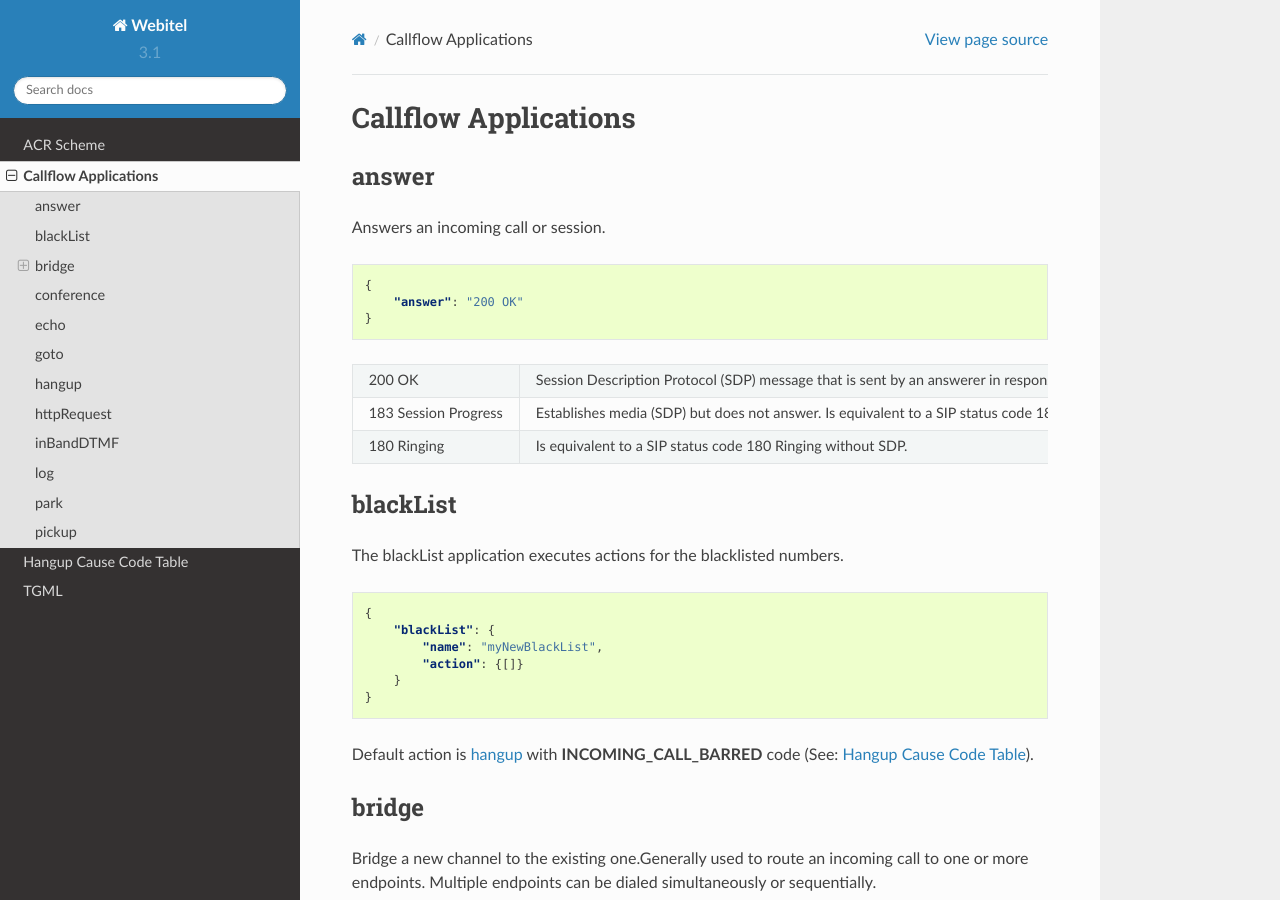
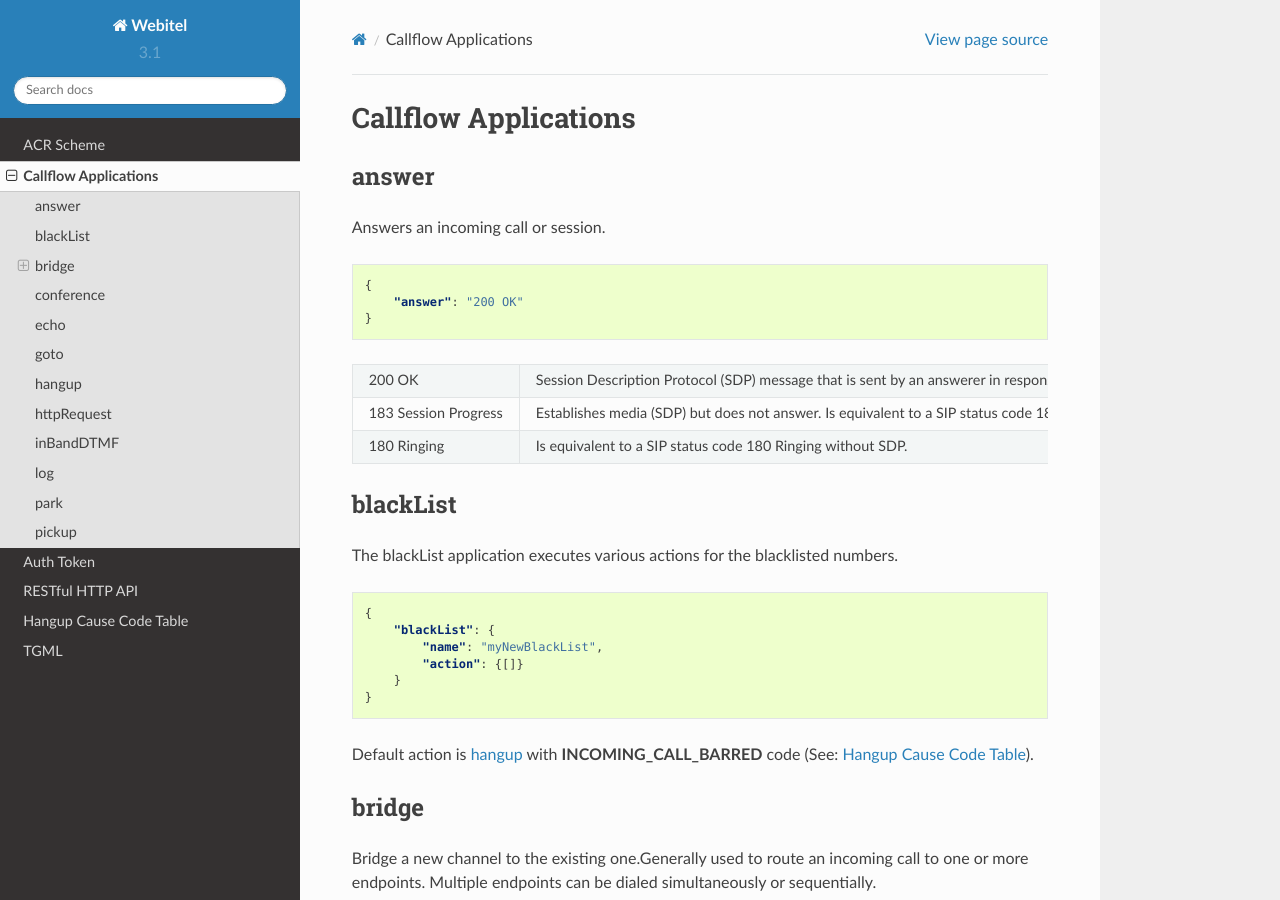
Before and after one commit to webitel/docs-en, a Sphinx documentation site: the page built from source/acr-applications.rst, in a window 1280 px wide and 900 px high. Built offline with Sphinx 7.4.7 and the Read the Docs theme 2.0.0, drawn with Linux system fonts in a browser that asks for light colours.

Commit message:
Webitel RESTful HTTP API

```diff
--- a/source/acr-applications.rst
+++ b/source/acr-applications.rst
@@ -27,7 +27,7 @@
 blackList
 ----------
 
-The blackList application executes actions for the blacklisted numbers.
+The blackList application executes various actions for the blacklisted numbers.
 
 .. code-block:: json
 
@@ -77,19 +77,19 @@
 - **user**
 - **device**
 
-``strategy``
-++++++++++++
+strategy
+++++++++
 
 - **multiple** - no limit to concurrency, first one to answer wins.
 - **failover** -  no limit to failover number.
 
-``pickup``
-++++++++++
+pickup
+++++++
 
 :ref:`pickup` group name. The pickup endpoint is a dummy channel that never answers to which you can originate from anywhere you can place calls.
 
-``parameters``
-++++++++++++++
+parameters
+++++++++++
 
 Set variables to all endpoints. Some useful variables:
 
--- a/source/index.rst
+++ b/source/index.rst
@@ -14,6 +14,15 @@
    acr-scheme
    acr-applications
 
+HTTP API v2
+===========
+
+.. toctree::
+   :maxdepth: 2
+
+   auth-token
+   restful-http-api
+
 Miscellaneous
 =============
 
```
Also changed, not shown: source/auth-token.rst (added, +75 -0 lines), source/restful-http-api.rst (added, +59 -0 lines).
